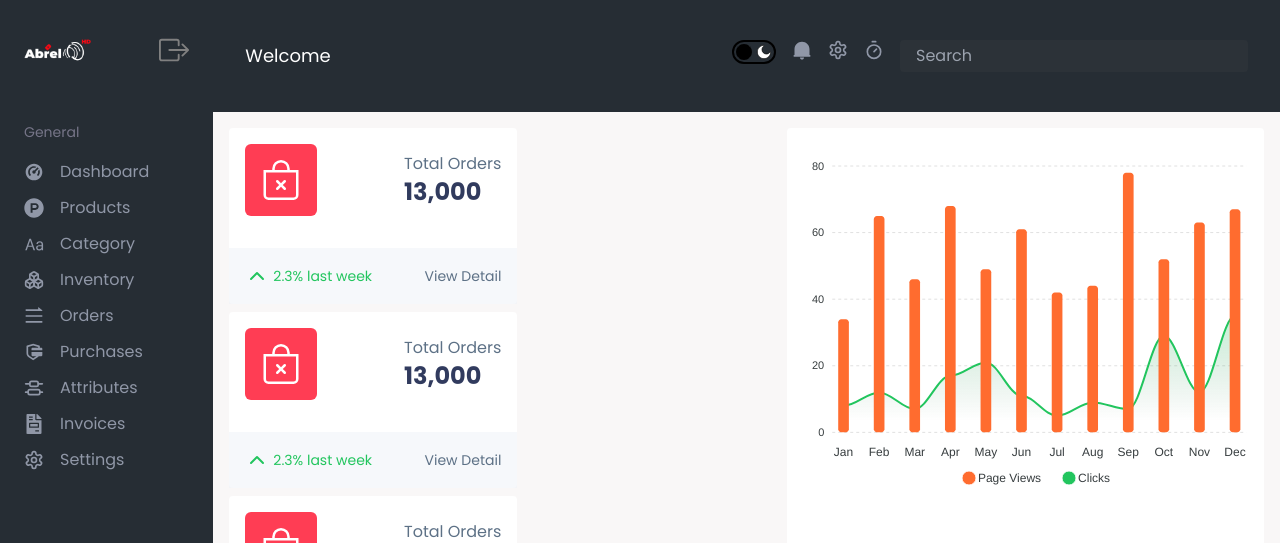
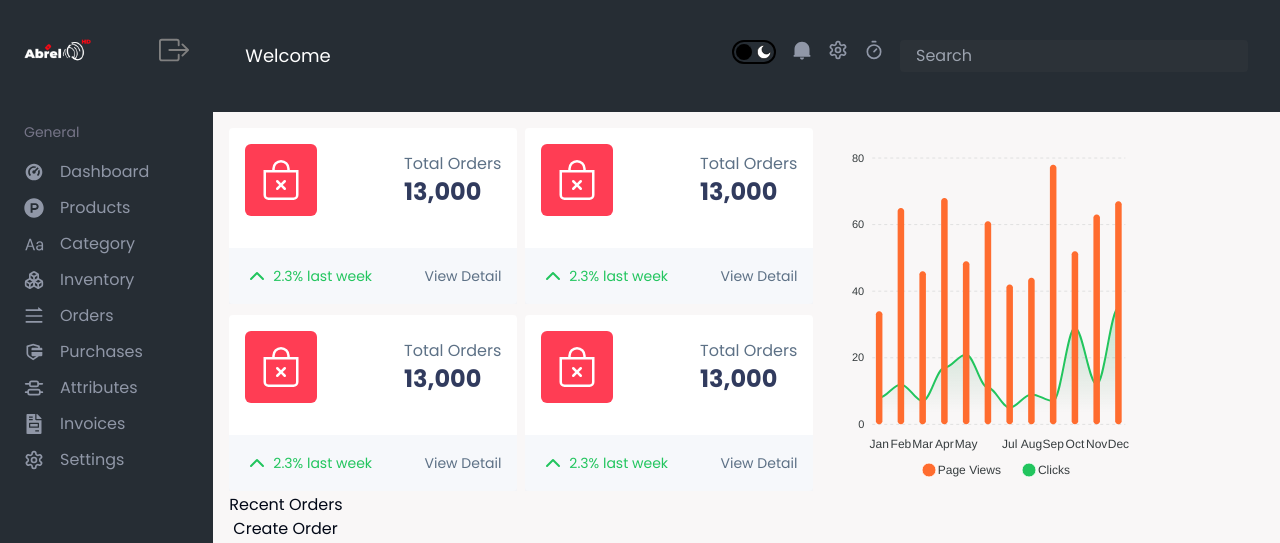
Before and after one commit to BereketW/abrelo, a Next.js app: page /admin in a window 1280 px wide. Shown: the top 543 px of the page. Built offline with nearby package versions, Linux system fonts and the light colour scheme.

Commit message:
Error: window not defined fixe

```diff
--- a/src/components/admin/ApexChart.jsx
+++ b/src/components/admin/ApexChart.jsx
@@ -1,6 +1,9 @@
 "use client"
-import React, { useState } from 'react';
-import ReactApexChart from 'react-apexcharts';
+import React, { useState, useEffect } from 'react';
+import dynamic from 'next/dynamic'; // To dynamically import the chart
+
+// Dynamically import ReactApexChart to avoid SSR issues
+const ReactApexChart = dynamic(() => import('react-apexcharts'), { ssr: false });
 
 const ApexChart = () => {
   const [chartData, setChartData] = useState({
@@ -120,30 +123,30 @@ const ApexChart = () => {
       colors: ['#ff6c2f', '#22c55e'],
       tooltip: {
         shared: true,
-        // y: [
-        //   {
-        //     formatter: function (y) {
-        //       if (typeof y !== 'undefined') {
-        //         return y.toFixed(1) + 'k';
-        //       }
-        //       return y;
-        //     },
-        //   },
-        //   {
-        //     formatter: function (y) {
-        //       if (typeof y !== 'undefined') {
-        //         return y.toFixed(1) + 'k';
-        //       }
-        //       return y;
-        //     },
-        //   },
-        // ],
+        y: [
+          {
+            formatter: function (y) {
+              if (typeof y !== 'undefined') {
+                return y.toFixed(1) + 'k';
+              }
+              return y;
+            },
+          },
+          {
+            formatter: function (y) {
+              if (typeof y !== 'undefined') {
+                return y.toFixed(1) + 'k';
+              }
+              return y;
+            },
+          },
+        ],
       },
     },
   });
 
   return (
-    <div className='bg-white w-1/2 p-2 rounded'>
+    <div>
       <div id="chart">
         <ReactApexChart
           options={chartData.options}
@@ -157,4 +160,4 @@ const ApexChart = () => {
   );
 };
 
-export default ApexChart
+export default ApexChart;
```
